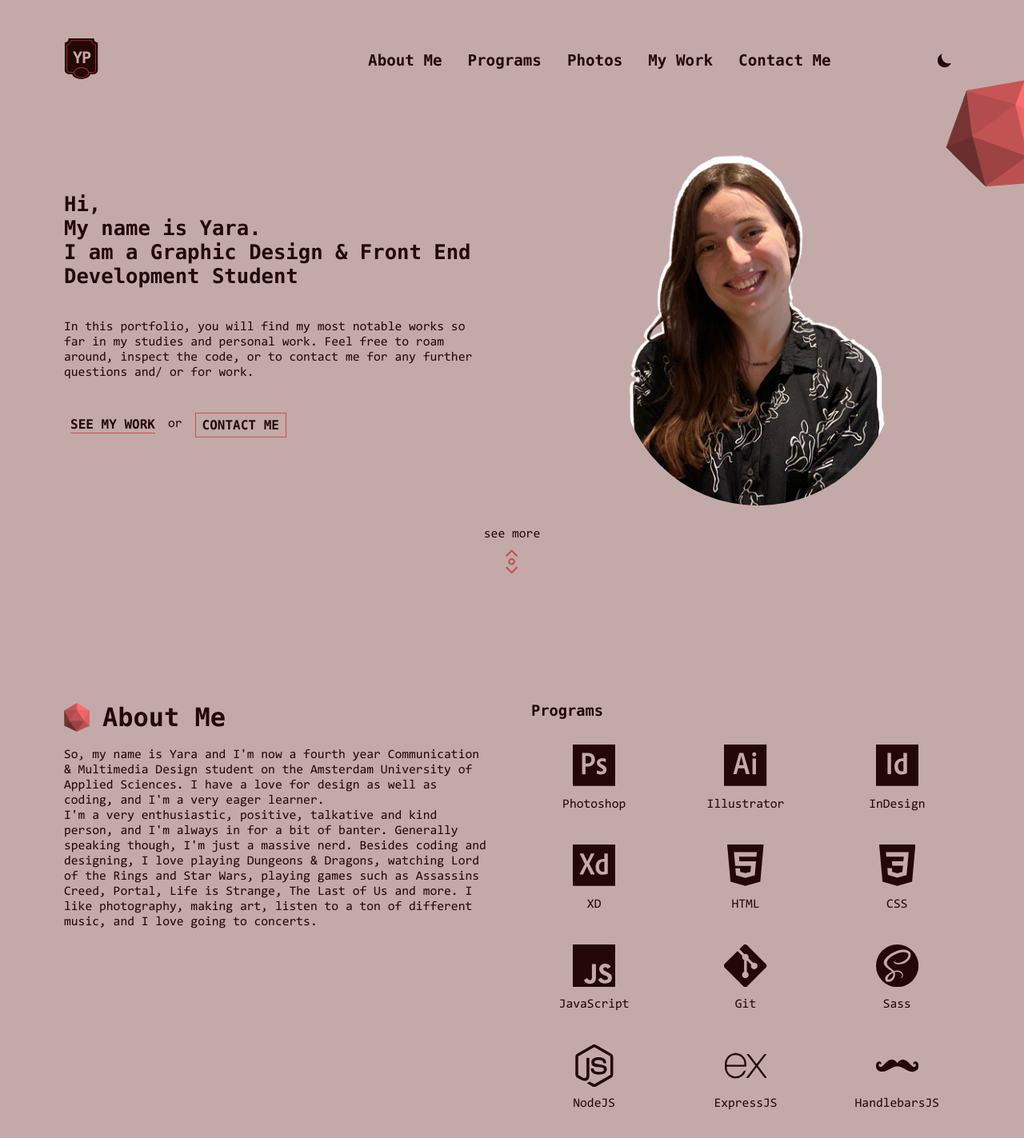
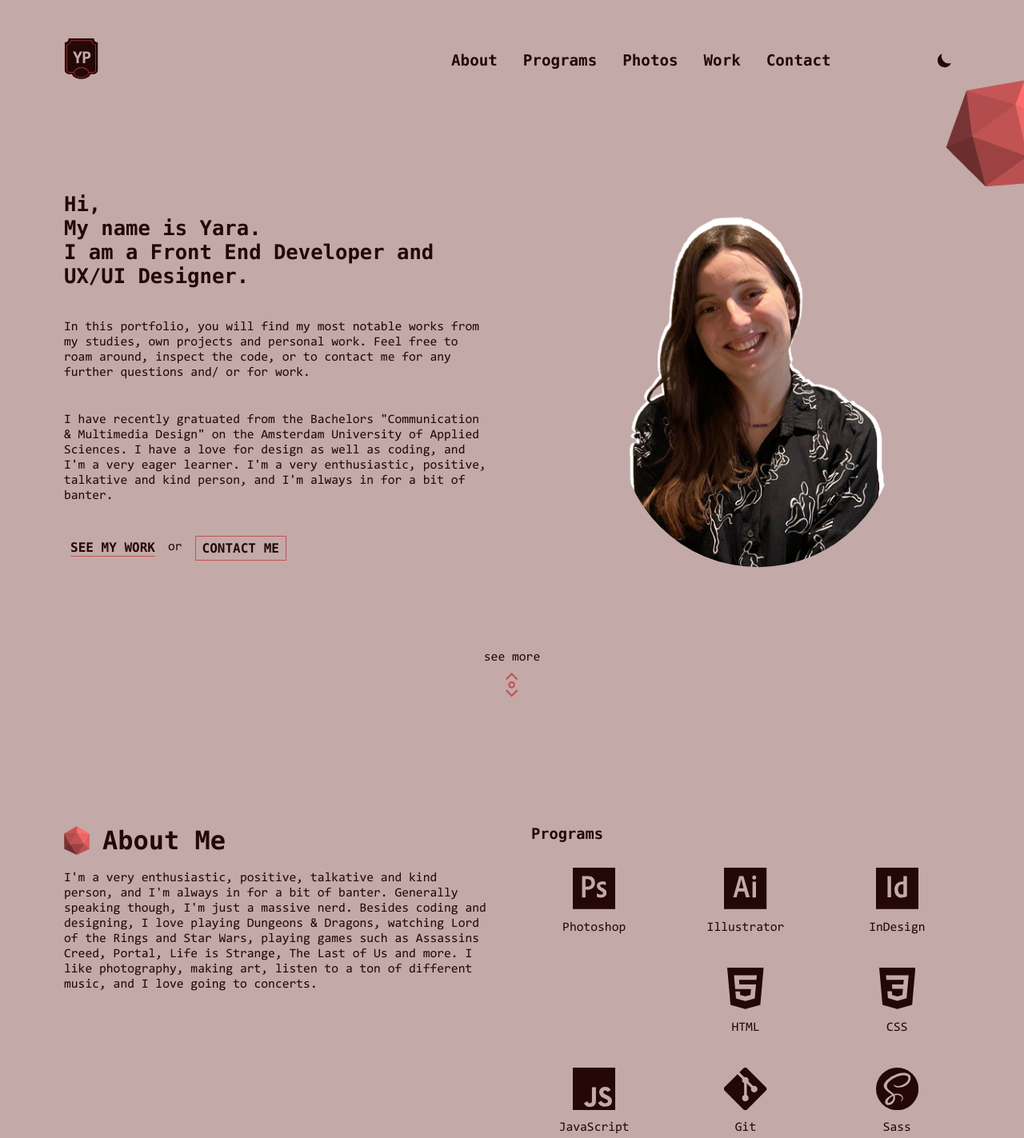
Before and after one commit to YaraPrins/portfolio, a website: page index.html in a window 1280 px wide. Shown: the top 1423 px of the page at 80% size. Drawn offline with Linux system fonts and the light colour scheme.

Commit message:
Add files via upload

```diff
--- a/index.html
+++ b/index.html
@@ -109,11 +109,11 @@
 
       <div id="listItems" class="menuClosed">
         <ul>
-          <li><a href="#about">About Me</a></li>
+          <li><a href="#about">About</a></li>
           <li><a href="#programs">Programs</a></li>
           <li><a href="#photos">Photos</a></li>
-          <li><a href="#mywork">My Work</a></li>
-          <li><a href="#contact">Contact Me</a></li>
+          <li><a href="#mywork">Work</a></li>
+          <li><a href="#contact">Contact</a></li>
         </ul>
       </div>
 
@@ -326,12 +326,20 @@
       <div class="introText">
         <h1>
           <span>Hi,</span> My name is Yara.
-          <span>I am a Graphic Design & Front End Development Student</span>
+          <span>I am a Front End Developer and UX/UI Designer.</span>
         </h1>
         <p>
-          In this portfolio, you will find my most notable works so far in my
-          studies and personal work. Feel free to roam around, inspect the code,
-          or to contact me for any further questions and/ or for work.
+          In this portfolio, you will find my most notable works from my
+          studies, own projects and personal work. Feel free to roam around,
+          inspect the code, or to contact me for any further questions and/ or
+          for work.
+        </p>
+        <p>
+          I have recently gratuated from the Bachelors "Communication &
+          Multimedia Design" on the Amsterdam University of Applied Sciences. I
+          have a love for design as well as coding, and I'm a very eager
+          learner. I'm a very enthusiastic, positive, talkative and kind person,
+          and I'm always in for a bit of banter.
         </p>
         <img
           src="./assets/img/red_d20_dice_big.png"
@@ -370,13 +378,6 @@
             />
             <h2>About Me</h2>
           </div>
-
-          <p>
-            So, my name is Yara and I'm now a fourth year Communication &
-            Multimedia Design student on the Amsterdam University of Applied
-            Sciences. I have a love for design as well as coding, and I'm a very
-            eager learner.
-          </p>
 
           <p>
             I'm a very enthusiastic, positive, talkative and kind person, and
@@ -450,7 +451,7 @@
             </div>
 
             <div>
-              <svg
+              <!-- <svg
                 xmlns="http://www.w3.org/2000/svg"
                 width="53.177"
                 height="51.752"
@@ -463,7 +464,7 @@
                   fill="#c4a9a9"
                 />
               </svg>
-              <p>XD</p>
+              <p>XD</p> -->
             </div>
 
             <div>
```
